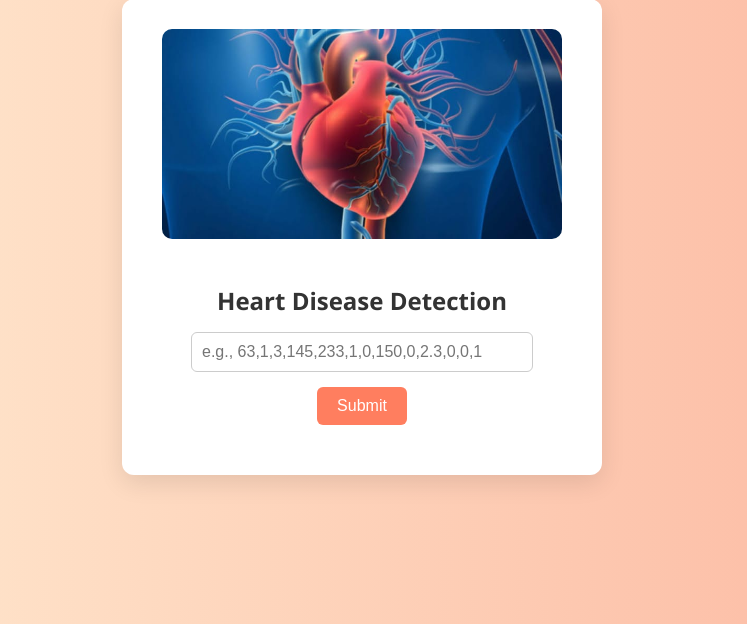
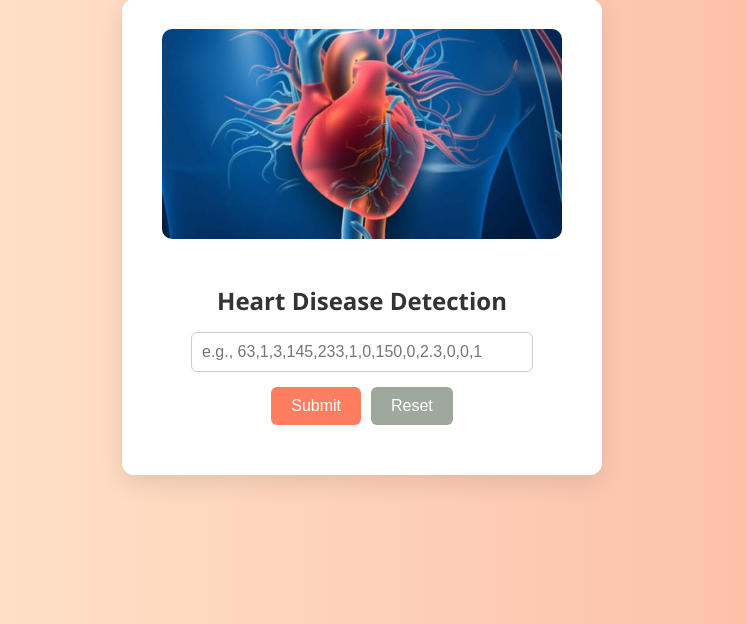
Before and after one commit to shihabb556/guru-heart-disease, a Flask app: page / in a window 1280 px wide. Shown: the part 163-787 px from the top of the page, without its empty margins (278-1025 px from the left). Run offline with Flask 3, Linux system fonts and the light colour scheme; parts of the project's set-up code (start-up, migrations or seed data) failed here and were passed over.

Commit message:
addded reset button

```diff
--- a/templates/index.html
+++ b/templates/index.html
@@ -46,6 +46,12 @@
       outline: none;
     }
 
+    .btn-group {
+      display: flex;
+      justify-content: center;
+      gap: 10px;
+    }
+
     button {
       padding: 10px 20px;
       background-color: #ff7e5f;
@@ -54,6 +60,13 @@
       font-size: 16px;
       border-radius: 6px;
       cursor: pointer;
+    }
+
+    .reset{
+        background-color: #9ea89b !important;
+    }
+    .reset:hover{
+        background-color: #5d685a !important;
     }
 
     button:hover {
@@ -75,10 +88,12 @@
 
     <h2>Heart Disease Detection</h2>
 
-    <!-- For now: one dummy input -->
     <input type="text" id="userInput" placeholder="e.g., 63,1,3,145,233,1,0,150,0,2.3,0,0,1" />
-    <br>
-    <button onclick="handleSubmit()">Submit</button>
+
+    <div class="btn-group">
+      <button onclick="handleSubmit()">Submit</button>
+      <button class="reset" onclick="resetForm()">Reset</button>
+    </div>
 
     <div class="output" id="outputArea"></div>
   </div>
@@ -113,6 +128,11 @@
         console.error(err);
       });
     }
+
+    function resetForm() {
+      document.getElementById('userInput').value = '';
+      document.getElementById('outputArea').innerHTML = '';
+    }
   </script>
 
 </body>
```
Also changed, not shown: app.py (line endings or trailing spaces).
